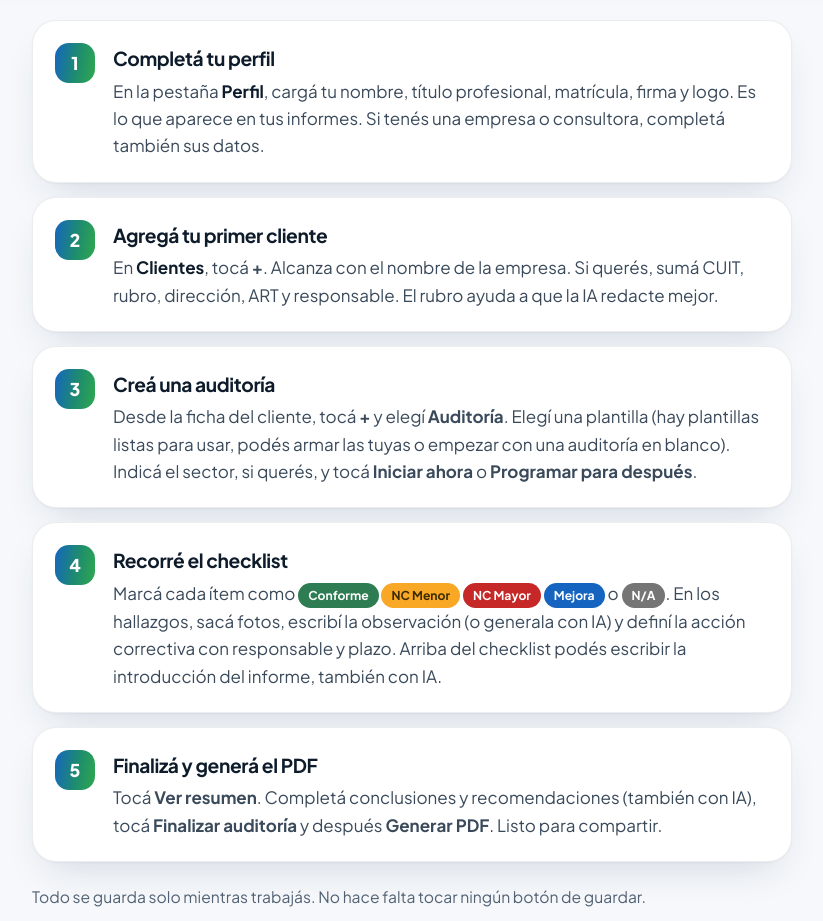
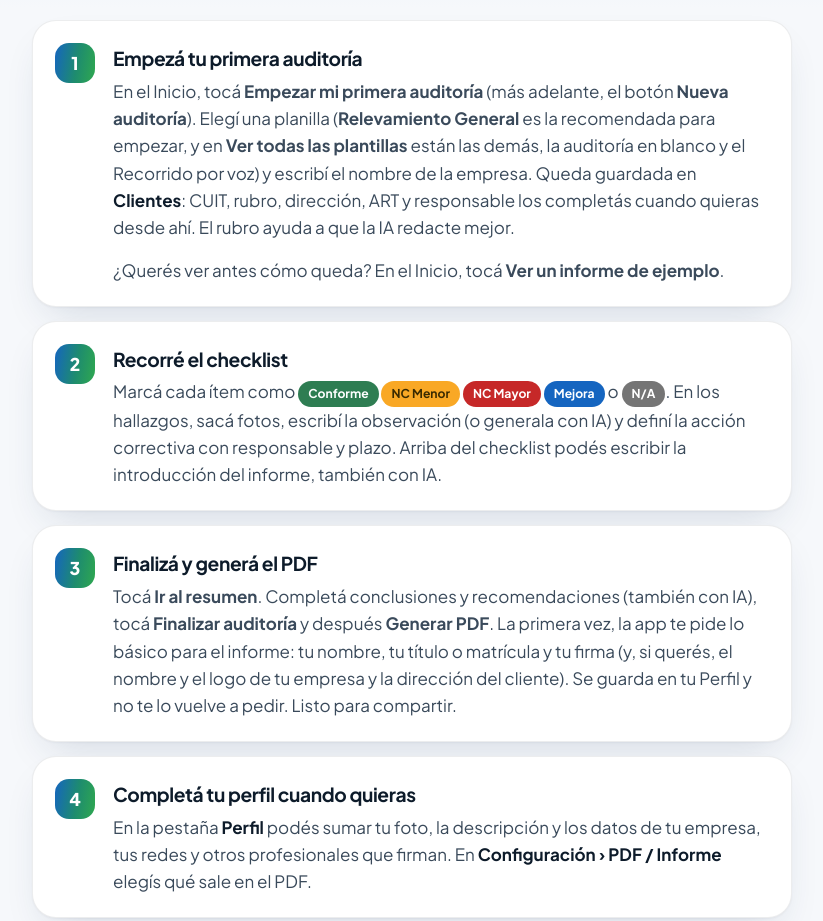
Before and after one commit to gendapp-app/auditapp-legal, a plain HTML site: page primeros-pasos.html in a window 1280 px wide. Shown: the part 260-1181 px from the top of the page, without its empty margins (228-1051 px from the left). Drawn offline with Linux system fonts and the light colour scheme.

Commit message:
textos 1.4.7: estadísticas de opciones en la Política (2.10 y 3), primeros pasos nuevos y número de informe en la Ayuda
Falta la fecha de "Última actualización" en index.html y politica.html: va el día que la 1.4.7 salga a producción.

Co-Authored-By: Claude Opus 5.5 <noreply@anthropic.com>

```diff
--- a/primeros-pasos.html
+++ b/primeros-pasos.html
@@ -46,16 +46,9 @@
 <main>
 <ol class="pasos">
   <li>
-    <h3>Completá tu perfil</h3>
-    <p>En la pestaña <span class="ruta">Perfil</span>, cargá tu nombre, título profesional, matrícula, firma y logo. Es lo que aparece en tus informes. Si tenés una empresa o consultora, completá también sus datos.</p>
-  </li>
-  <li>
-    <h3>Agregá tu primer cliente</h3>
-    <p>En <span class="ruta">Clientes</span>, tocá <strong>+</strong>. Alcanza con el nombre de la empresa. Si querés, sumá CUIT, rubro, dirección, ART y responsable. El rubro ayuda a que la IA redacte mejor.</p>
-  </li>
-  <li>
-    <h3>Creá una auditoría</h3>
-    <p>Desde la ficha del cliente, tocá <strong>+</strong> y elegí <strong>Auditoría</strong>. Elegí una plantilla (hay plantillas listas para usar, podés armar las tuyas o empezar con una auditoría en blanco). Indicá el sector, si querés, y tocá <strong>Iniciar ahora</strong> o <strong>Programar para después</strong>.</p>
+    <h3>Empezá tu primera auditoría</h3>
+    <p>En el Inicio, tocá <strong>Empezar mi primera auditoría</strong> (más adelante, el botón <strong>Nueva auditoría</strong>). Elegí una planilla (<strong>Relevamiento General</strong> es la recomendada para empezar, y en <strong>Ver todas las plantillas</strong> están las demás, la auditoría en blanco y el Recorrido por voz) y escribí el nombre de la empresa. Queda guardada en <span class="ruta">Clientes</span>: CUIT, rubro, dirección, ART y responsable los completás cuando quieras desde ahí. El rubro ayuda a que la IA redacte mejor.</p>
+    <p>¿Querés ver antes cómo queda? En el Inicio, tocá <strong>Ver un informe de ejemplo</strong>.</p>
   </li>
   <li>
     <h3>Recorré el checklist</h3>
@@ -63,7 +56,11 @@
   </li>
   <li>
     <h3>Finalizá y generá el PDF</h3>
-    <p>Tocá <strong>Ver resumen</strong>. Completá conclusiones y recomendaciones (también con IA), tocá <strong>Finalizar auditoría</strong> y después <strong>Generar PDF</strong>. Listo para compartir.</p>
+    <p>Tocá <strong>Ir al resumen</strong>. Completá conclusiones y recomendaciones (también con IA), tocá <strong>Finalizar auditoría</strong> y después <strong>Generar PDF</strong>. La primera vez, la app te pide lo básico para el informe: tu nombre, tu título o matrícula y tu firma (y, si querés, el nombre y el logo de tu empresa y la dirección del cliente). Se guarda en tu Perfil y no te lo vuelve a pedir. Listo para compartir.</p>
+  </li>
+  <li>
+    <h3>Completá tu perfil cuando quieras</h3>
+    <p>En la pestaña <span class="ruta">Perfil</span> podés sumar tu foto, la descripción y los datos de tu empresa, tus redes y otros profesionales que firman. En <span class="ruta">Configuración › PDF / Informe</span> elegís qué sale en el PDF.</p>
   </li>
 </ol>
 <p class="nota">Todo se guarda solo mientras trabajás. No hace falta tocar ningún botón de guardar.</p>
```
Also changed, not shown: index.html (+2 -2 lines), politica.html (+2 -2 lines), preguntas-frecuentes.html (+8 -1 lines).
